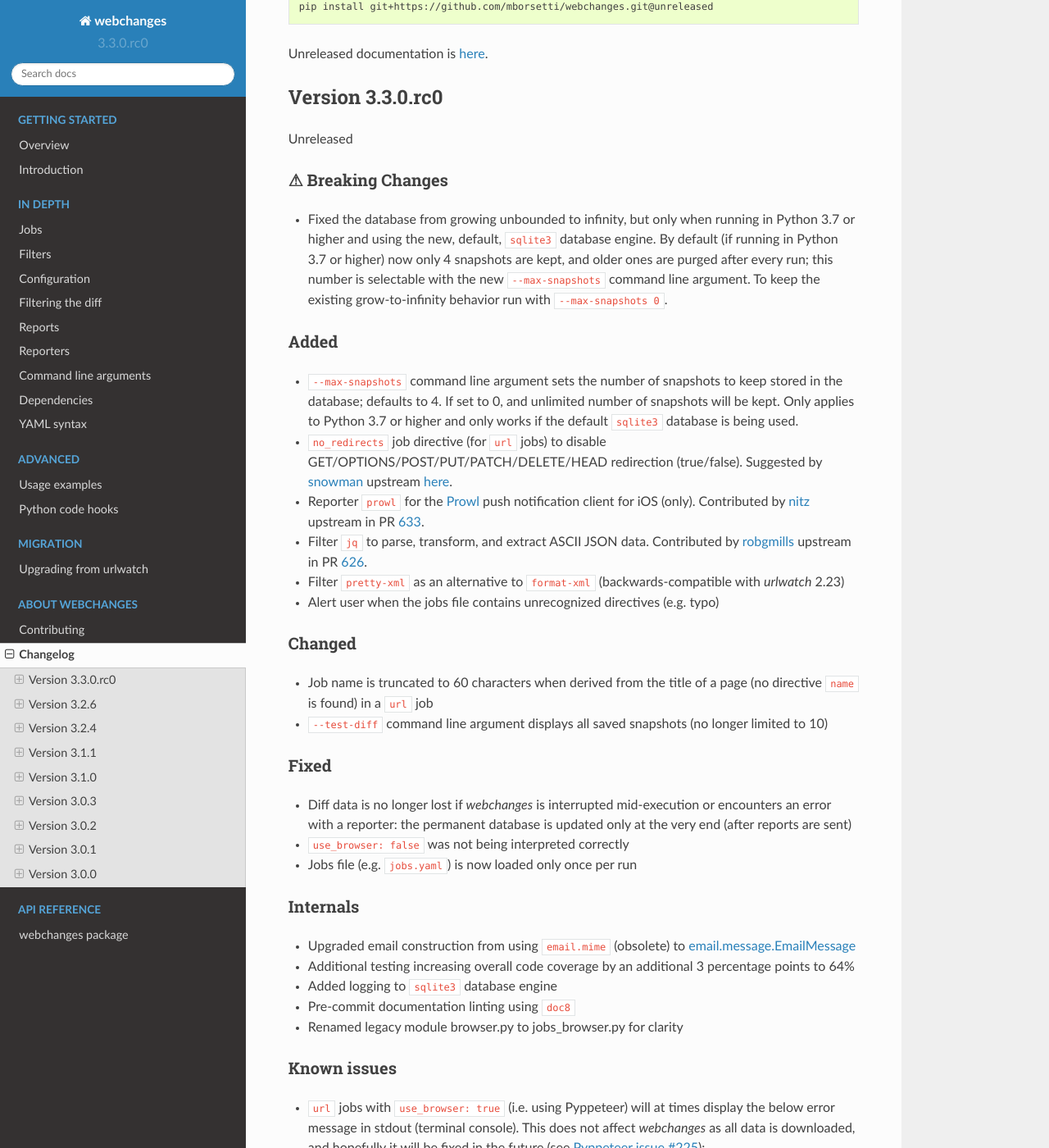
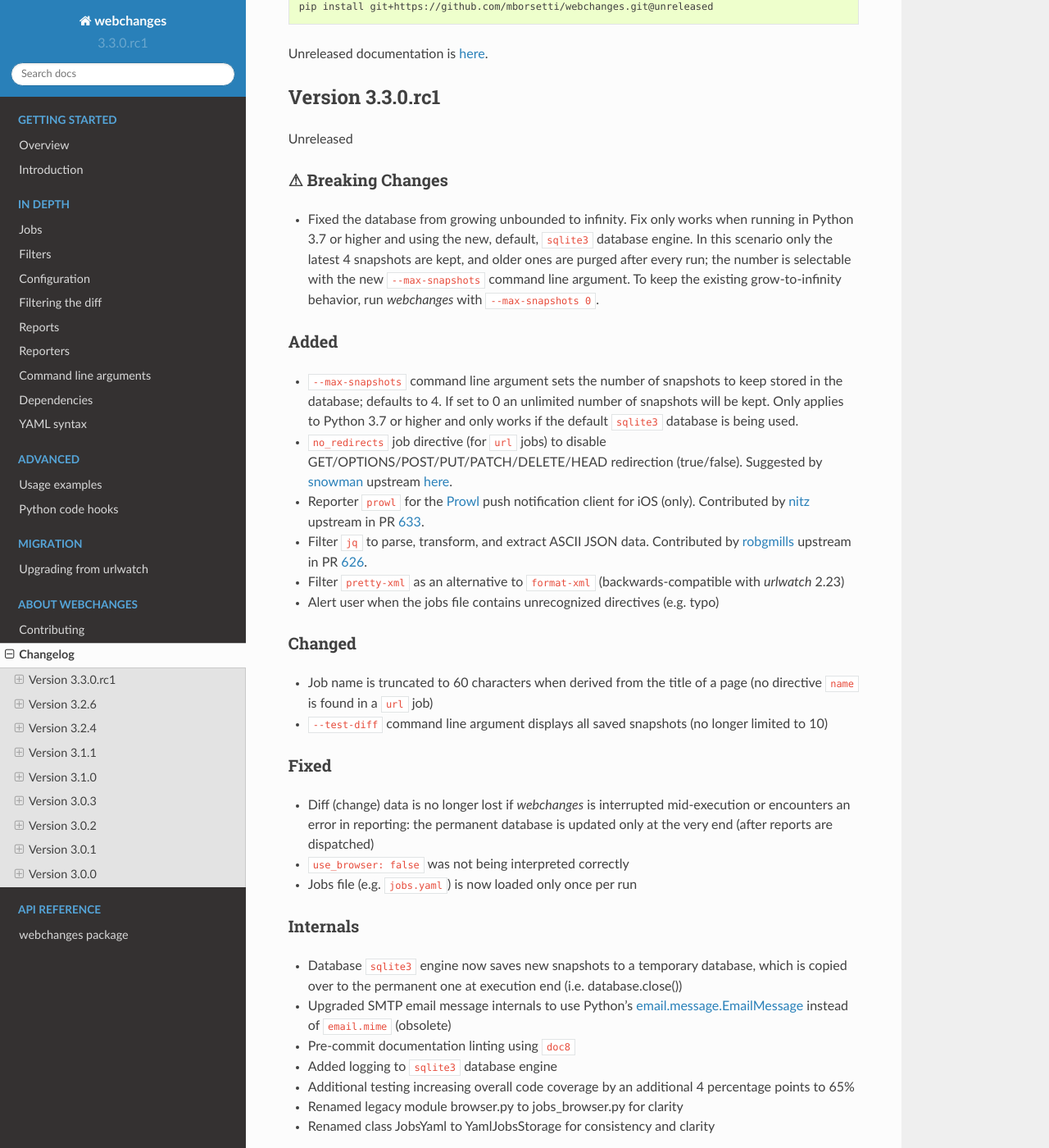
Before and after one commit to mborsetti/webchanges, a Sphinx documentation site: the page built from docs/changelog.rst, in a window 1280 px wide and 1400 px high, scrolled down 389 px. Shown: the whole window at 82% size. Built offline with Sphinx 7.4.7 and the Read the Docs theme 2.0.0, drawn with Linux system fonts in a browser that asks for light colours.

Commit message:
3.3.0.rc1

```diff
--- a/CHANGELOG.rst
+++ b/CHANGELOG.rst
@@ -21,31 +21,31 @@ The unreleased versions can be installed as follows (`git
 Unreleased documentation is `here <https://webchanges.readthedocs.io/en/unreleased/>`__.
 
 .. Categories used (in order):
-   ⚠ Breaking Changes for changes that break existing functionality.
-   Added for new features.
-   Changed for changes in existing functionality.
-   Deprecated for soon-to-be removed features.
-   Removed for now removed features.
-   Fixed for any bug fixes.
-   Security in case of vulnerabilities.
-   Internals for changes that don't affect users.
+   ⚠ Breaking Changes, for changes that break existing functionality. [minor revision or, if to API, major revision]
+   Added, for new features. [triggers a minor revision]
+   Changed, for changes in existing functionality. [triggers a minor revision or, if to API, major revision]
+   Deprecated, for soon-to-be removed features.
+   Removed, for now removed features. [if to API, triggers a major revision].
+   Fixed, for any bug fixes. [triggers a minor patch]
+   Security, in case of vulnerabilities. [triggers a minor patch]
+   Internals, for changes that don't affect users. [triggers a minor patch]
 
 
-Version 3.3.0.rc0
+Version 3.3.0.rc1
 ====================
 Unreleased
 
 ⚠ Breaking Changes
 ------------------
-* Fixed the database from growing unbounded to infinity, but only when running in Python 3.7 or higher and using the
-  new, default, ``sqlite3`` database engine. By default (if running in Python 3.7 or higher) now only 4 snapshots are
-  kept, and older ones are purged after every run; this number is selectable with the new ``--max-snapshots`` command
-  line argument. To keep the existing grow-to-infinity behavior run with ``--max-snapshots 0``.
+* Fixed the database from growing unbounded to infinity. Fix only works when running in Python 3.7 or higher and using
+  the new, default, ``sqlite3`` database engine. In this scenario only the latest 4 snapshots are kept, and older ones
+  are purged after every run; the number is selectable with the new ``--max-snapshots`` command line argument. To keep
+  the existing grow-to-infinity behavior, run `webchanges` with ``--max-snapshots 0``.
 
 Added
 -----
 * ``--max-snapshots`` command line argument sets the number of snapshots to keep stored in the database; defaults to
-  4. If set to 0, and unlimited number of snapshots will be kept. Only applies to Python 3.7 or higher and only works if
+  4. If set to 0 an unlimited number of snapshots will be kept. Only applies to Python 3.7 or higher and only works if
   the default ``sqlite3`` database is being used.
 * ``no_redirects`` job directive (for ``url`` jobs) to disable GET/OPTIONS/POST/PUT/PATCH/DELETE/HEAD redirection
   (true/false). Suggested by `snowman <https://github.com/snowman>`__ upstream `here
@@ -59,25 +59,29 @@ Added
 
 Changed
 --------
-* Job name is truncated to 60 characters when derived from the title of a page (no directive ``name`` is found) in a
-  ``url`` job
+* Job name is truncated to 60 characters when derived from the title of a page (no directive ``name`` is found in a
+  ``url`` job)
 * ``--test-diff`` command line argument displays all saved snapshots (no longer limited to 10)
 
 Fixed
 -----
-* Diff data is no longer lost if `webchanges` is interrupted mid-execution or encounters an error with a reporter:
-  the permanent database is updated only at the very end (after reports are sent)
+* Diff (change) data is no longer lost if `webchanges` is interrupted mid-execution or encounters an error in reporting:
+  the permanent database is updated only at the very end (after reports are dispatched)
 * ``use_browser: false`` was not being interpreted correctly
 * Jobs file (e.g. ``jobs.yaml``) is now loaded only once per run
 
 Internals
 ---------
-* Upgraded email construction from using ``email.mime`` (obsolete) to `email.message.EmailMessage
-  <https://docs.python.org/3/library/email.message.html#email.message.EmailMessage>`__
-* Additional testing increasing overall code coverage by an additional 3 percentage points to 64%
+* Database ``sqlite3`` engine now saves new snapshots to a temporary database, which is copied over to the permanent one
+  at execution end (i.e. database.close())
+* Upgraded SMTP email message internals to use Python's `email.message.EmailMessage
+  <https://docs.python.org/3/library/email.message.html#email.message.EmailMessage>`__ instead of ``email.mime``
+  (obsolete)
+* Pre-commit documentation linting using ``doc8``
 * Added logging to ``sqlite3`` database engine
-* Pre-commit documentation linting using ``doc8``
+* Additional testing increasing overall code coverage by an additional 4 percentage points to 65%
 * Renamed legacy module browser.py to jobs_browser.py for clarity
+* Renamed class JobsYaml to YamlJobsStorage for consistency and clarity
 
 Known issues
 ------------
--- a/webchanges/__init__.py
+++ b/webchanges/__init__.py
@@ -14,7 +14,7 @@ __project_name__ = __package__
 # * MINOR version when you add functionality in a backwards compatible manner, and
 # * PATCH version when you make backwards compatible bug fixes
 # If unsure on increments, use pkg_resources.parse_version to parse
-__version__ = '3.3.0.rc0'
+__version__ = '3.3.0.rc1'
 __min_python_version__ = (3, 6)  # minimum version of Python required to run
 __author__ = 'Mike Borsetti <mike@borsetti.com>'
 __copyright__ = 'Copyright 2020- Mike Borsetti'
```
Also changed, not shown: docs/cli.rst (+7 -6 lines), docs/migration.rst (+9 -8 lines), .bumpversion.cfg, 13 other files.
